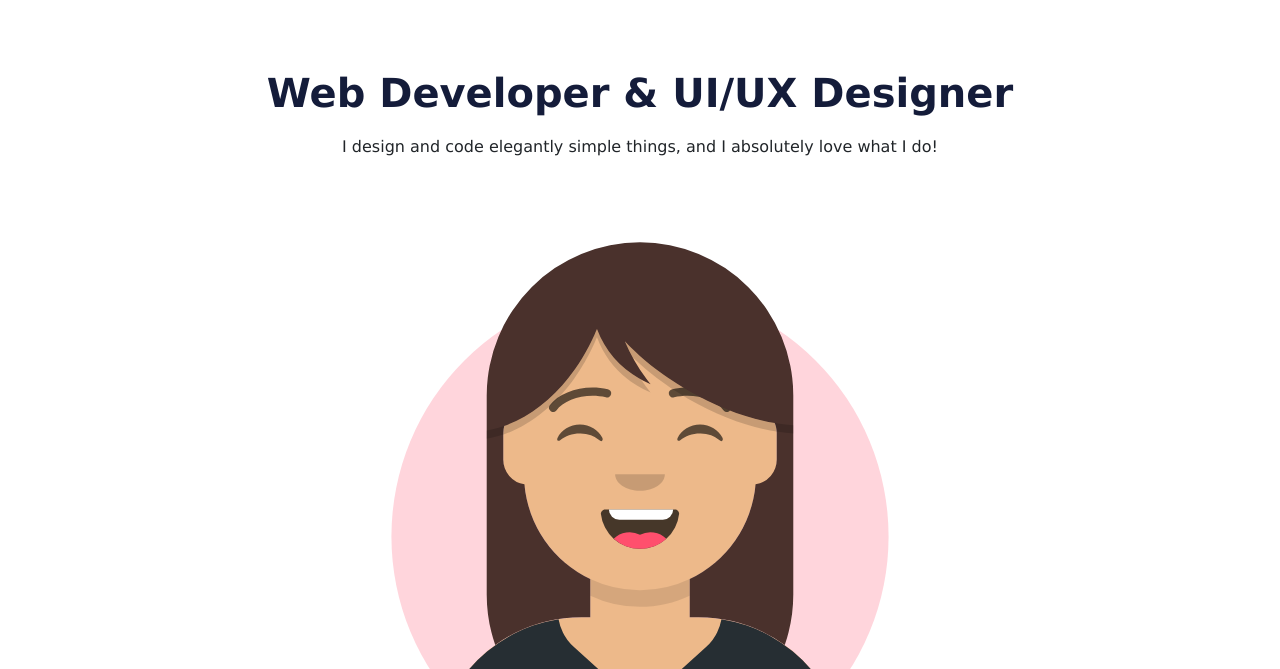
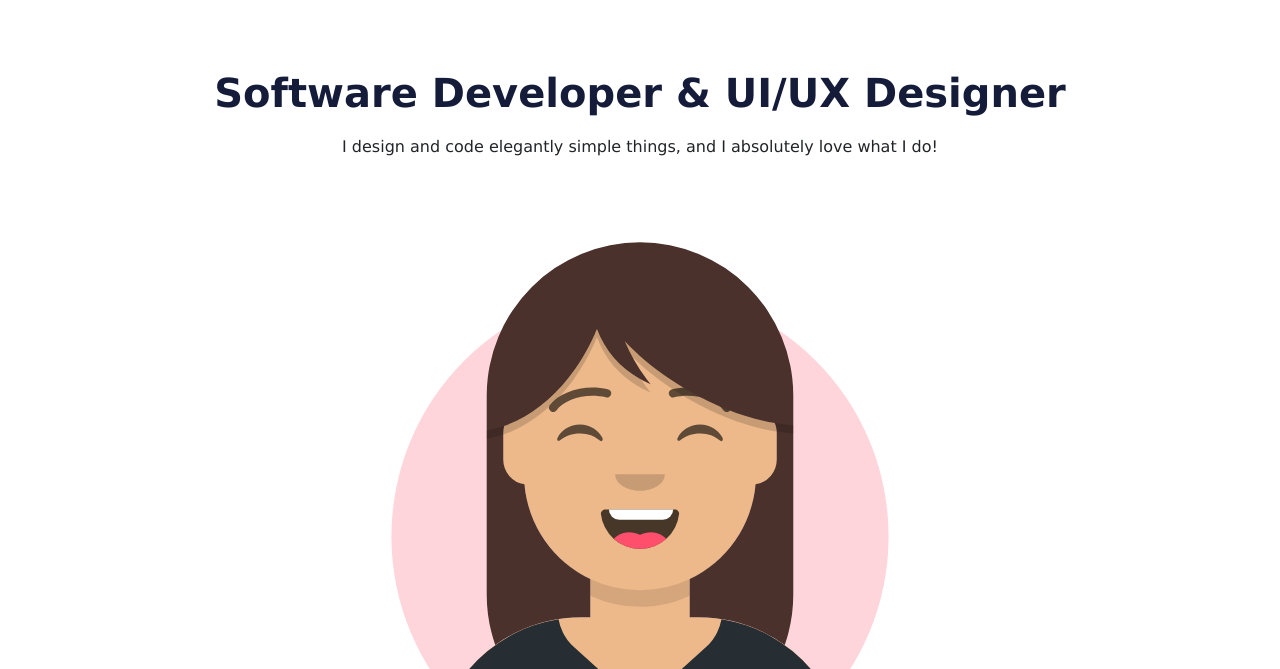
Before and after one commit to marianargabriel/marianargabriel.github.io, a plain HTML site: page index.html in a window 1280 px wide. Shown: the part 131-800 px from the top of the page. Drawn offline with nearby package versions, Linux system fonts and the light colour scheme.

Commit message:
change in title

```diff
--- a/index.html
+++ b/index.html
@@ -30,7 +30,7 @@
 
     <div class="container text-center">
         <div class="col">
-            <h1 class="title"><b>Web Developer & UI/UX Designer</b></h1>
+            <h1 class="title"><b>Software Developer & UI/UX Designer</b></h1>
             <p class="first-text">I design and code elegantly simple things, and I absolutely love what I do!</p>
             <img src="ASSETS/avatar.svg" alt="My Avatar" id="avatar">
         </div>
```
